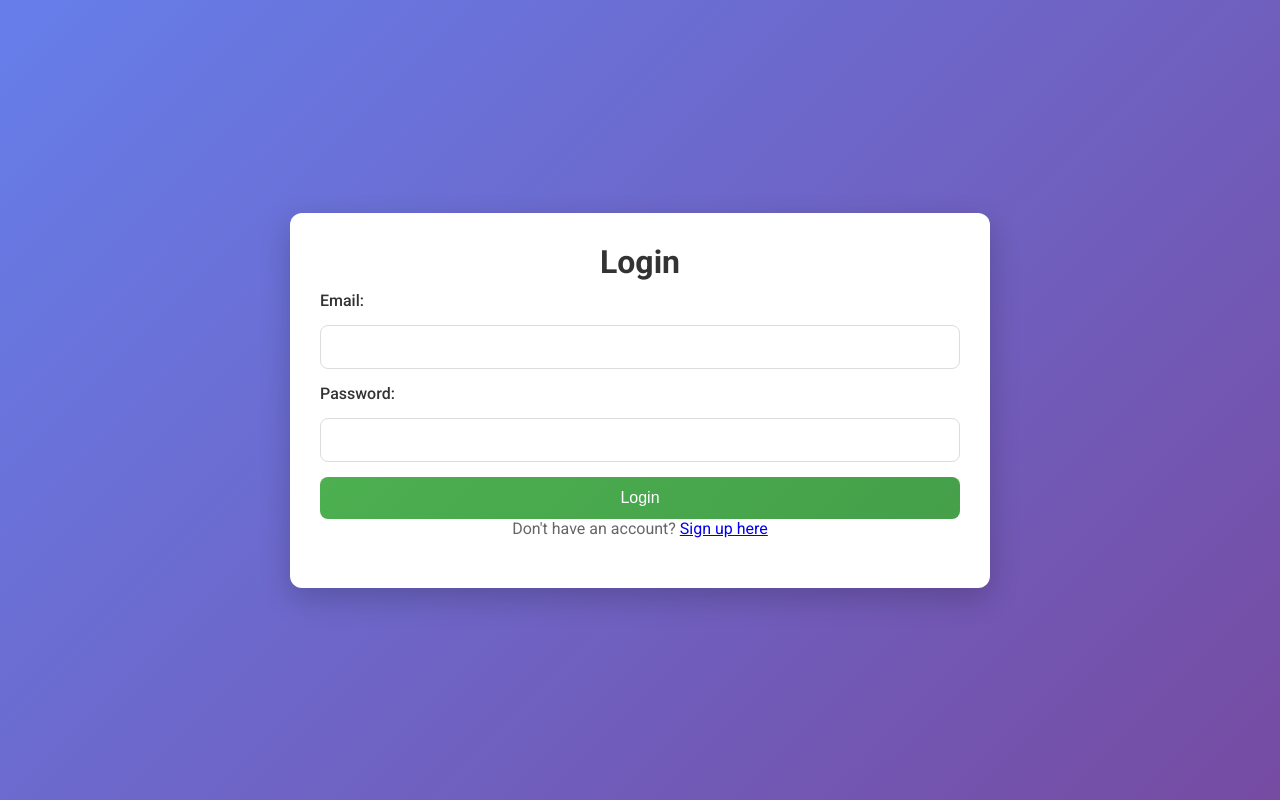
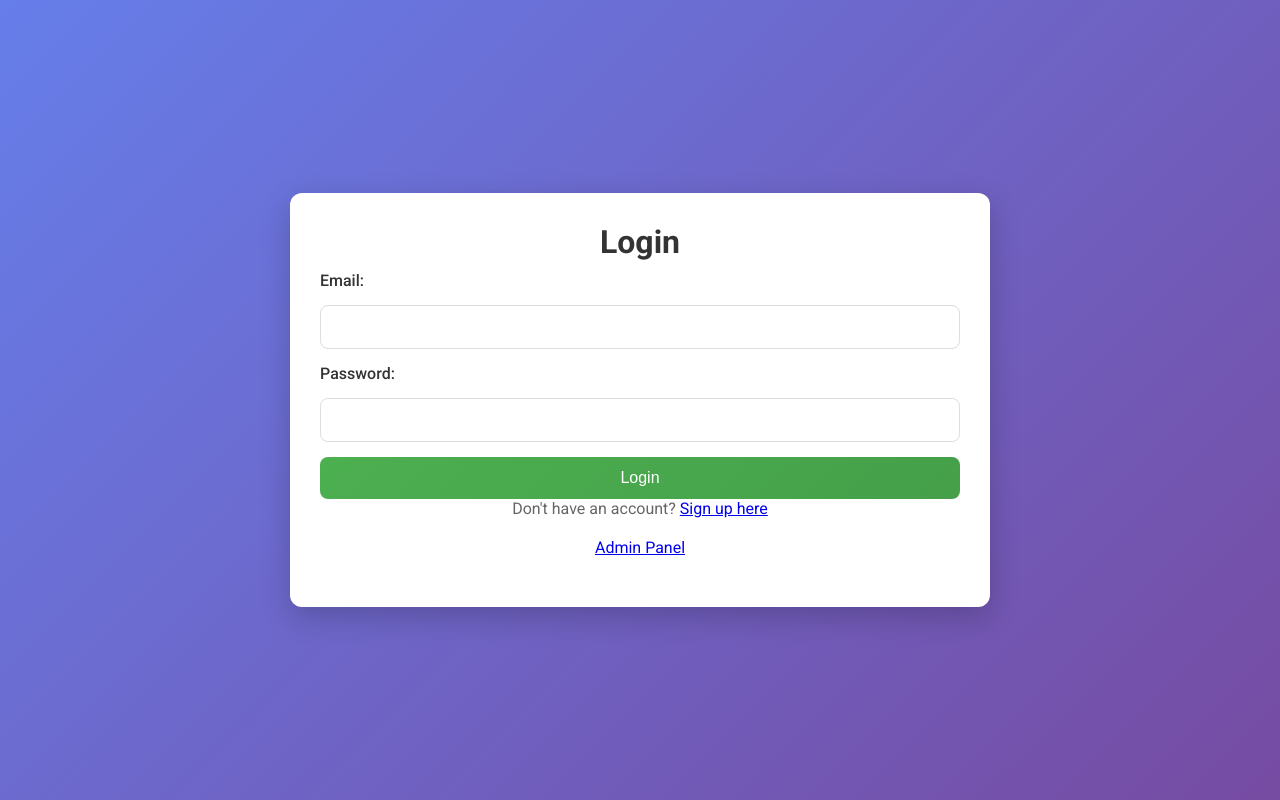
Before and after one commit to husain-128/An-Explainable-AI-Based-Resume-Screening-System, a Flask app: page /login in a window 1280 px wide. Run offline with Flask 3, Linux system fonts and the light colour scheme.

Commit message:
Add Admin Panel link to login page
Added a link to the Admin Panel on the login page.

```diff
--- a/Resume Web App/templates/login.html
+++ b/Resume Web App/templates/login.html
@@ -27,6 +27,8 @@
             <button type="submit">Login</button>
         </form>
         <p>Don't have an account? <a href="{{ url_for('signup') }}">Sign up here</a></p>
+        <p><a href="{{ url_for('admin') }}">Admin Panel</a></p>
     </div>
 </body>
+
 </html>
```
